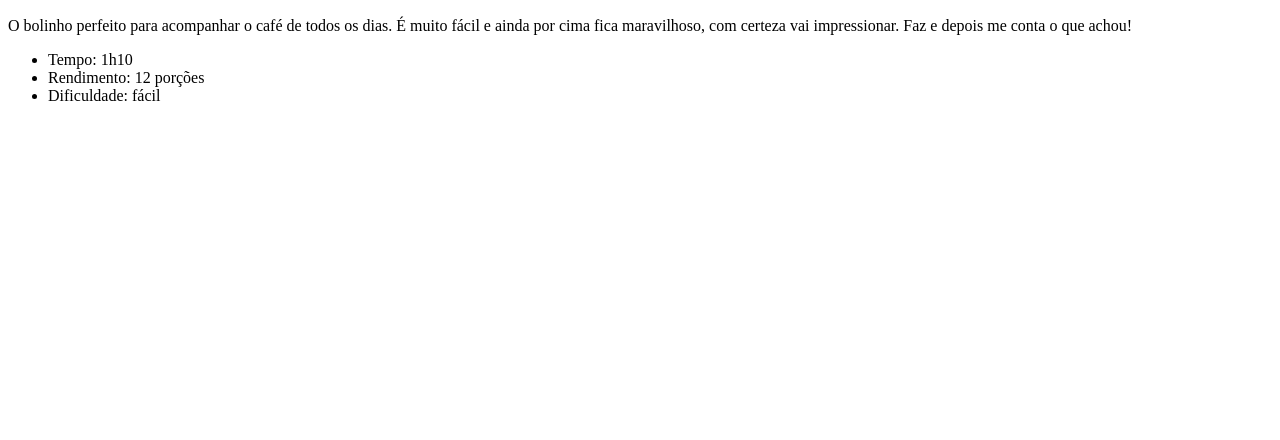
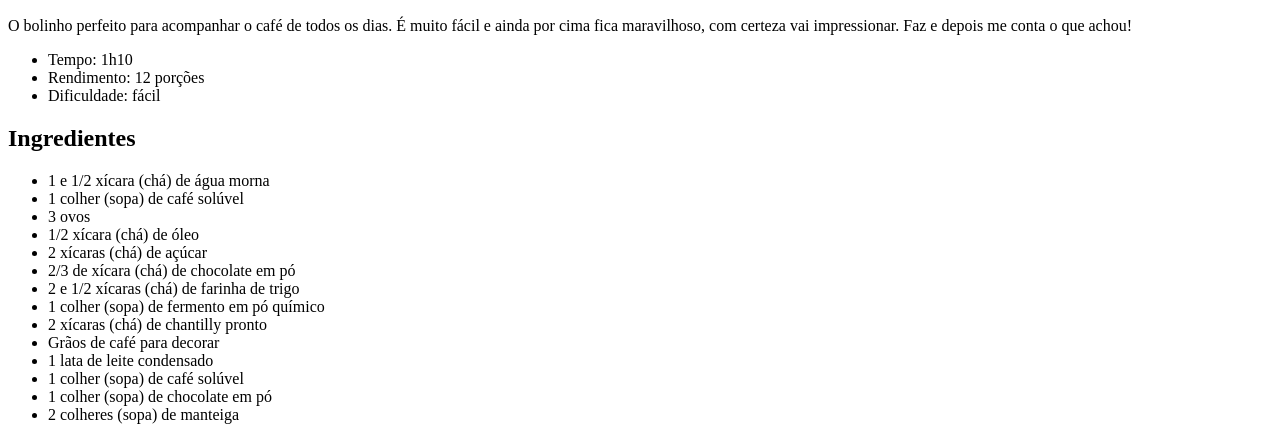
Before and after one commit to devpabloh/projeto_pagina_receitas2, a plain HTML site: page index.html in a window 1280 px wide. Shown: the part 362-802 px from the top of the page. Drawn offline with Linux system fonts and the light colour scheme.

Commit message:
lista de  ingrediantes

```diff
--- a/index.html
+++ b/index.html
@@ -18,7 +18,25 @@
                     <li>Dificuldade: fácil</li>
                 </ul>
             </section>
-            <section id="ingredients"></section>
+            <section id="ingredients">
+                <h2>Ingredientes</h2>
+                <ul>
+                    <li>1 e 1/2 xícara (chá) de água morna</li>
+                    <li>1 colher (sopa) de café solúvel</li>
+                    <li>3 ovos</li>
+                    <li>1/2 xícara (chá) de óleo</li>
+                    <li>2 xícaras (chá) de açúcar</li>
+                    <li>2/3 de xícara (chá) de chocolate em pó</li>
+                    <li>2 e 1/2 xícaras (chá) de farinha de trigo</li>
+                    <li>1 colher (sopa) de fermento em pó químico</li>
+                    <li>2 xícaras (chá) de chantilly pronto</li>
+                    <li>Grãos de café para decorar</li>
+                    <li>1 lata de leite condensado</li>
+                    <li>1 colher (sopa) de café solúvel</li>
+                    <li>1 colher (sopa) de chocolate em pó</li>
+                    <li>2 colheres (sopa) de manteiga</li>
+                </ul>
+            </section>
             <section id="preparation"></section>
         </main>
     </div>
```
